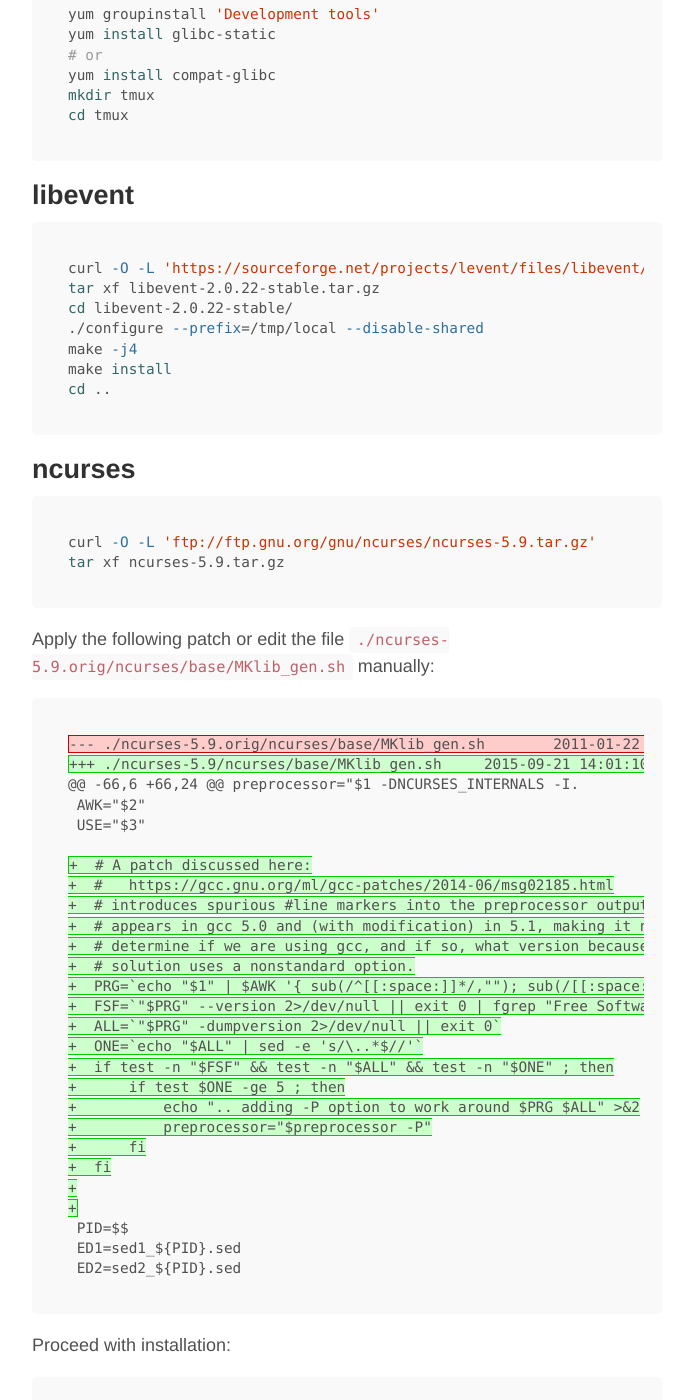
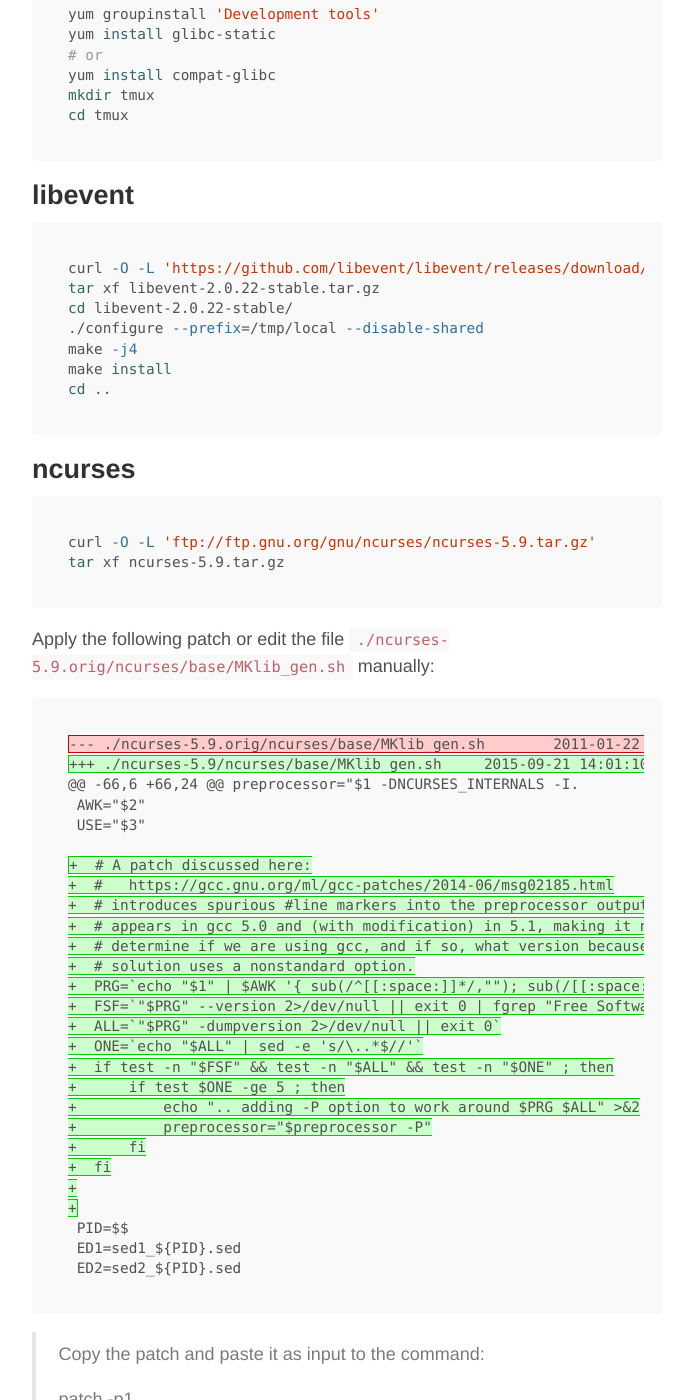
Before and after one commit to mhcerri/OLD-mhcerri.github.io, a Jekyll site: the page built from _posts/2015-10-23-building-tmux-statically.md, in a window 1280 px wide and 1400 px high, scrolled down 340 px. Shown: the whole window, without its empty margins (293-968 px from the left). Built offline with Jekyll 4.4.1, drawn with Linux system fonts in a browser that asks for light colours; Markdown is read by kramdown in place of the engine named in the settings; some of the changed text lies outside the part shown.

Commit message:
Update: Building tmux statically

````diff
--- a/_posts/2015-10-23-building-tmux-statically.md
+++ b/_posts/2015-10-23-building-tmux-statically.md
@@ -21,7 +21,7 @@ libevent
 ----------
 
 ```sh
-curl -O -L 'https://sourceforge.net/projects/levent/files/libevent/libevent-2.0/libevent-2.0.22-stable.tar.gz'
+curl -O -L 'https://github.com/libevent/libevent/releases/download/release-2.0.22-stable/libevent-2.0.22-stable.tar.gz'
 tar xf libevent-2.0.22-stable.tar.gz
 cd libevent-2.0.22-stable/
 ./configure --prefix=/tmp/local --disable-shared
@@ -70,6 +70,10 @@ Apply the following patch or edit the file `./ncurses-5.9.orig/ncurses/base/MKli
  ED2=sed2_${PID}.sed
 ```
 
+> Copy the patch and paste it as input to the command:
+>
+>   patch -p1
+
 Proceed with installation:
 
 ```sh
````
Also changed, not shown: other parts of _posts/2015-10-23-building-tmux-statically.md (+1 -0 lines).
